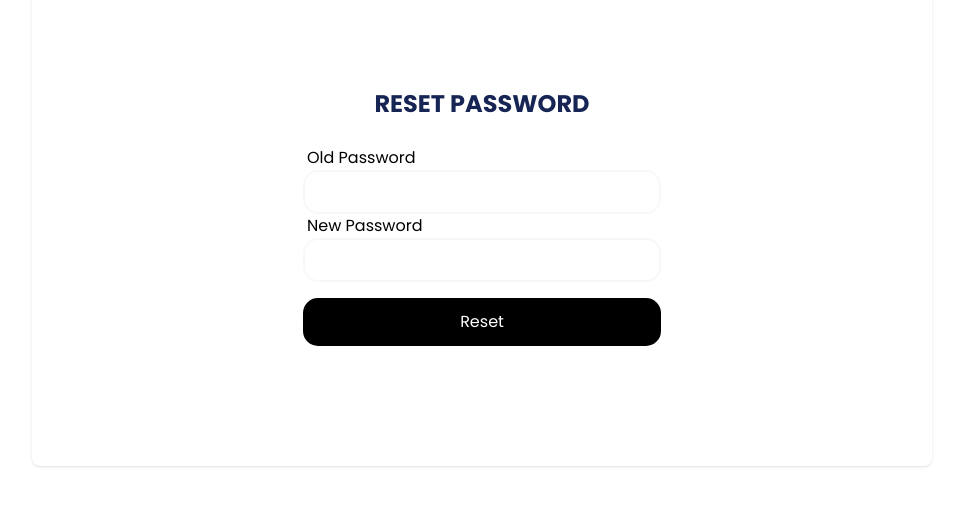
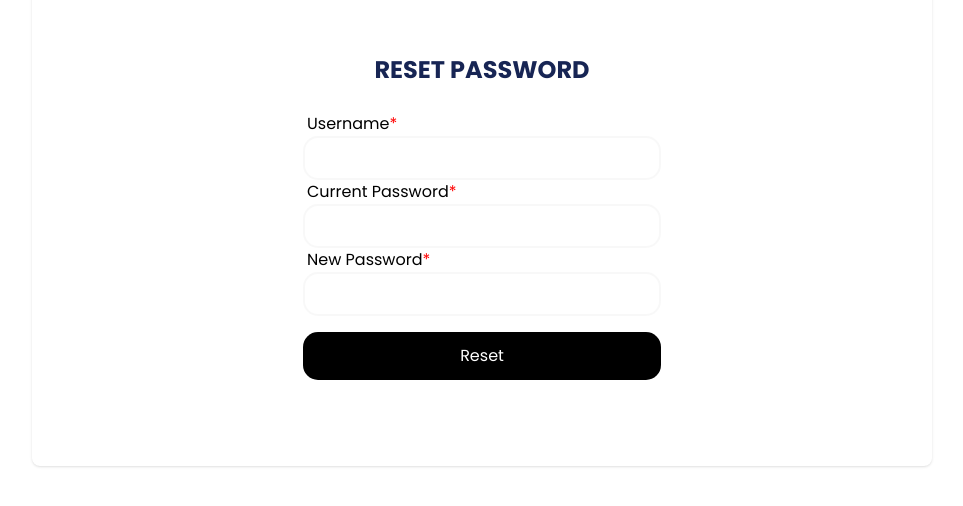
Before and after one commit to Bilal025/Bank-Management-System-Front-end-app, an Angular app: page /reset in a window 1280 px wide. Shown: the part 184-690 px from the top of the page, without its empty margins (158-1121 px from the left). Built offline with nearby package versions, Linux system fonts and the light colour scheme.

Commit message:
customer password update was completed

```diff
--- a/src/app/home-component/home-component.component.ts
+++ b/src/app/home-component/home-component.component.ts
@@ -76,6 +76,8 @@ export class HomeComponentComponent implements OnInit {
 
   onTransferFund(){
     this.customerService.fundTransfer(this.customerUsername,this.receiverAccountNumber,this.amount).subscribe(data=>{
+      this.msg =data;
+      console.log(this.msg);
       this.myForm.resetForm();
     },error => {
       console.error('Error on transfering fund:', error);
--- a/src/app/reset-password/reset-password.component.html
+++ b/src/app/reset-password/reset-password.component.html
@@ -3,19 +3,49 @@
 
     <div class="bg-white flex h-full w-[550px] flex-col px-24 justify-center">
       <h1 class="flex w-full justify-center font-bold text-[24px] text-blue-950 uppercase mb-6">Reset Password</h1>
-      <form >
-        <label for="username" class="text-[16px]  ml-1 mt-5">Old Password</label>
+      <form #myForm="ngForm" (ngSubmit)="updatePassword(myForm.value)">
+
+        <label for="cusername" class="text-[16px]  ml-1 mt-5">Username</label><font color="red">*</font>
         <div class="flex rounded-[15px] bg-[#f2f2f28d]">
-          <input type="text" id= "customerUsername"  name="customerUsername" pattern="[a-zA-Z][a-zA-Z]+" class="p-2 m-0.5 rounded-[13px] w-full" required>
+          <input type="text" id= "username"  name="username" required pattern="[a-zA-Z][a-zA-Z]+" #username="ngModel" ngModel class="p-2 m-0.5 rounded-[13px] w-full">
         </div>
-        <label for="username" class="text-[16px]  ml-1 mt-5">New Password</label>
+        <div *ngIf="username.touched">
+          <div *ngIf="username.errors?.['required']">
+             <font color="red">Username is Required</font>
+         </div>
+          <div *ngIf="username.errors?.['pattern']">
+            <font color="red">Invalid Username</font>
+          </div>
+        </div>
+
+        <label for="currentPassword" class="text-[16px]  ml-1 mt-5">Current Password</label><font color="red">*</font>
         <div class="flex rounded-[15px] bg-[#f2f2f28d]">
-          <input type="text" id= "customerUsername"  name="customerUsername" pattern="[a-zA-Z][a-zA-Z]+" class="p-2 m-0.5 rounded-[13px] w-full" required>
+          <input type="password" id= "currentPassword"  name="currentPassword" required pattern="^(?=.*[0-9])(?=.*[a-zA-Z])[a-zA-Z0-9]+$" #currentPassword="ngModel" ngModel class="p-2 m-0.5 rounded-[13px] w-full">
+        </div>
+        <div *ngIf="currentPassword.touched">
+            <div *ngIf="currentPassword.errors?.['required']">
+              <font color="red">Current password is Required</font>
+            </div>
+          <div *ngIf="currentPassword.errors?.['pattern']">
+            <font color="red">Invalid password</font>
+          </div>
+        </div>
+
+        <label for="newPassword" class="text-[16px]  ml-1 mt-5">New Password</label><font color="red">*</font>
+        <div class="flex rounded-[15px] bg-[#f2f2f28d]">
+          <input type="password" id= "newPassword"  name="newPassword" required pattern="^(?=.*[0-9])(?=.*[a-zA-Z])[a-zA-Z0-9]+$" #newPassword="ngModel" ngModel class="p-2 m-0.5 rounded-[13px] w-full">
+        </div>
+        <div *ngIf="newPassword.touched">
+              <div *ngIf="newPassword.errors?.['required']" >
+                <font color="red">New password is Required</font>
+            </div>
+            <div *ngIf="newPassword.errors?.['pattern']">
+              <font color="red">Invalid password</font>
+              </div>
         </div>
 
         <div class="flex w-full justify-center items-center bg-black rounded-[15px] text-white py-3 mt-4 hover:bg-white hover:ring-1 hover:ring-black hover:text-black transition-all ">
           <input type="submit" value="Reset" class="w-full h-full cursor-pointer" />
-
         </div>
     </form>
     </div>
--- a/src/app/reset-password/reset-password.component.ts
+++ b/src/app/reset-password/reset-password.component.ts
@@ -1,10 +1,35 @@
-import { Component } from '@angular/core';
+import { Component, OnInit, ViewChild } from '@angular/core';
+import { NgForm } from '@angular/forms';
+import { CustomerServiceService } from '../service/customer-service.service';
 
 @Component({
   selector: 'app-reset-password',
   templateUrl: './reset-password.component.html',
   styleUrl: './reset-password.component.css'
 })
-export class ResetPasswordComponent {
+export class ResetPasswordComponent implements OnInit{
+
+  @ViewChild('myForm') myForm!: NgForm;
+  msg?: string;
+
+  constructor(private customerService: CustomerServiceService){}
+
+
+  ngOnInit(): void {
+   this.updatePassword;
+  }
+
+  updatePassword(obj: any){
+    const username=obj.username;
+    const currentPassword=obj.currentPassword;
+    const newPassword=obj.newPassword;
+
+    this.customerService.updateCustomerPassword(username,currentPassword,newPassword).subscribe(data=>{
+      this.msg =data;
+      console.log(this.msg);
+      this.myForm.resetForm();
+
+    },error=>console.log(error))
+  }
 
 }
--- a/src/app/service/customer-service.service.ts
+++ b/src/app/service/customer-service.service.ts
@@ -68,4 +68,12 @@ export class CustomerServiceService {
     const url = `${this.url}/${username}`;
     return this.httpClient.get<boolean>(url);
   }
+
+  updateCustomerPassword(username:string, currentPassword: string, newPassword: string): Observable<string> {
+    const body = {
+      currentPassword: currentPassword,
+      newPassword: newPassword
+    };
+    return this.httpClient.put<string>(`${this.url}/updateCustomerPassword?username=${username}`, body);
+  }
 }
```
